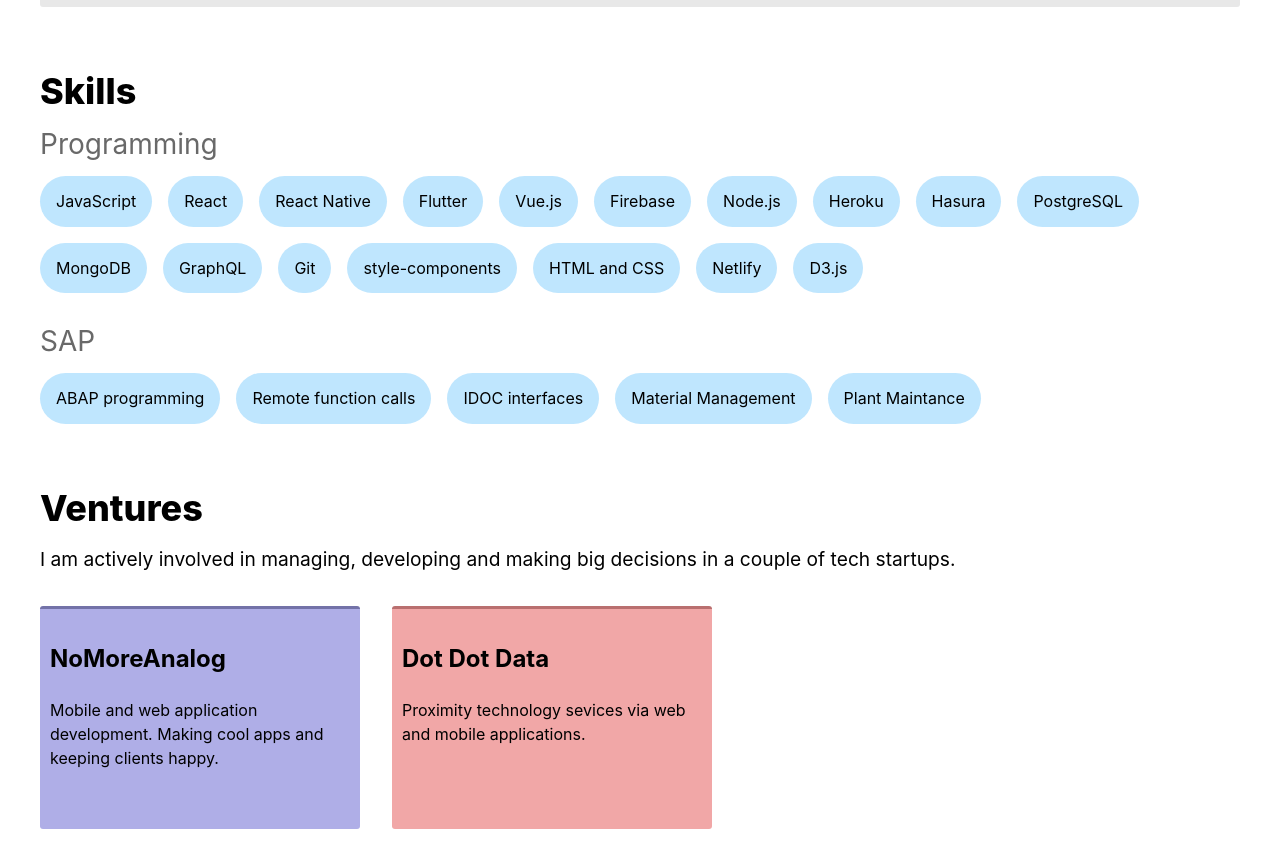
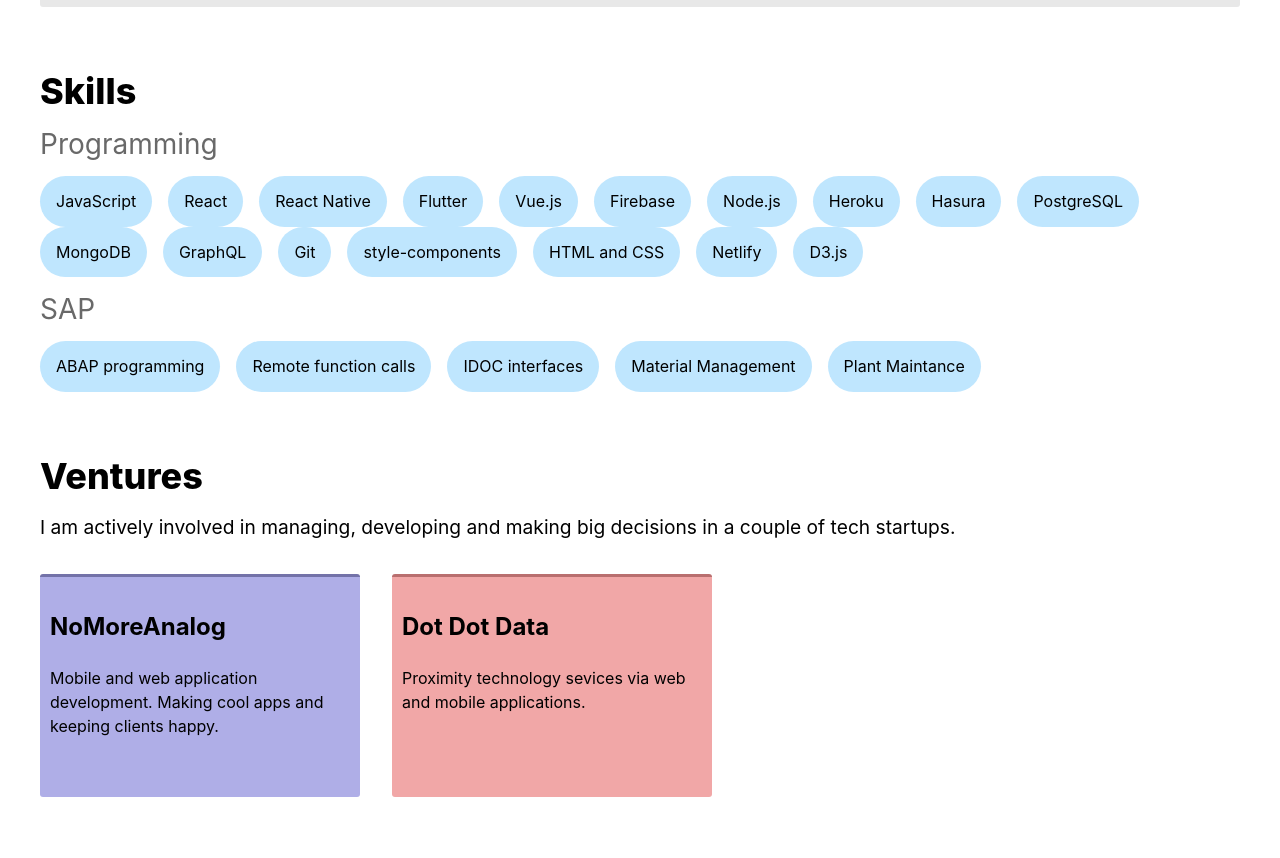
Before and after one commit to joserocha3/resume.pablorocha.me, a Gatsby site: page / in a window 1280 px wide. Shown: the part 2102-2960 px from the top of the page. Built offline with nearby package versions, Linux system fonts and the light colour scheme; Gatsby itself is replaced by a stand-in of ours.

Commit message:
fix spacing

```diff
--- a/src/components/Skills.js
+++ b/src/components/Skills.js
@@ -7,7 +7,7 @@
 const Wrapper = styled.div`
   display: flex;
   flex-direction: column;
-  padding-bottom: 2rem;
+  padding-bottom: 3rem;
 `
 
 const Badges = styled.div`
@@ -21,7 +21,6 @@
   background-color: #BFE6FE;
   border-radius: 50px;
   margin-right: 1rem;
-  margin-bottom: 1rem;
 `
 
 const Skills = () => (
```
